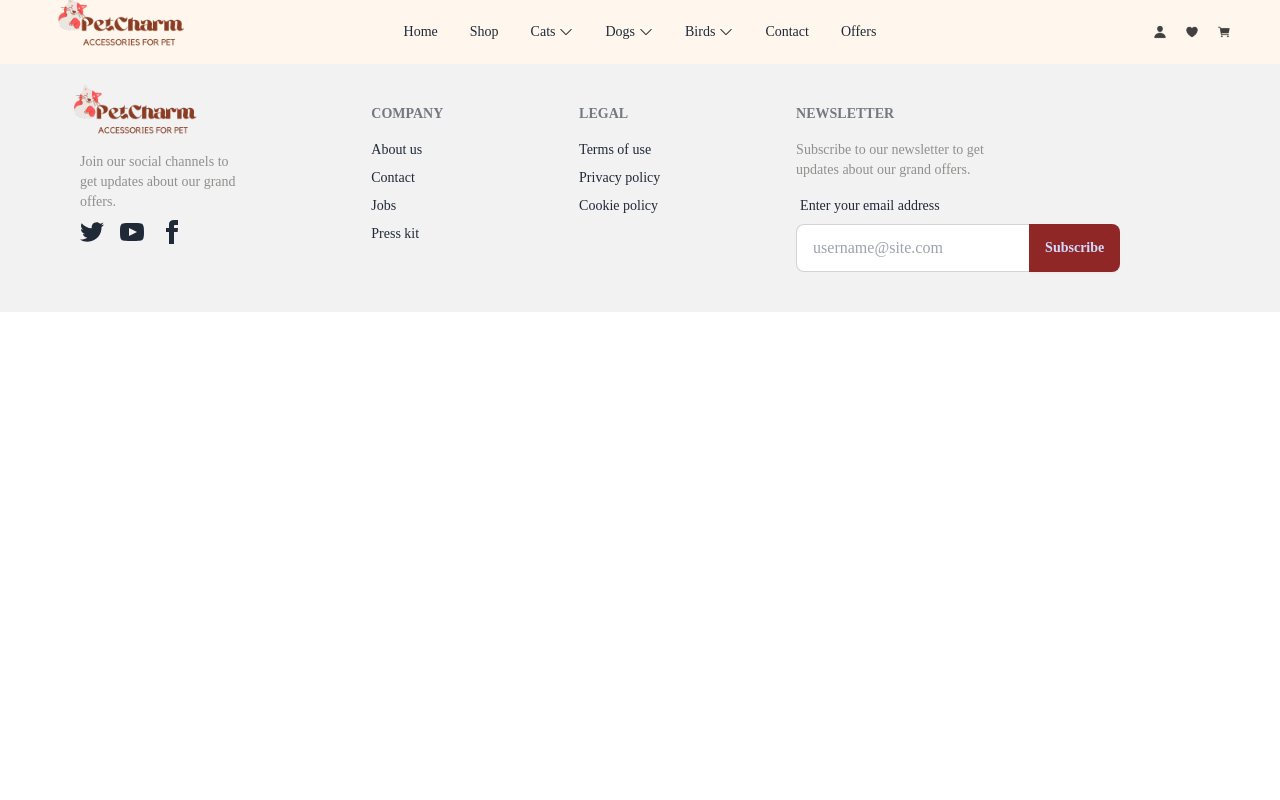
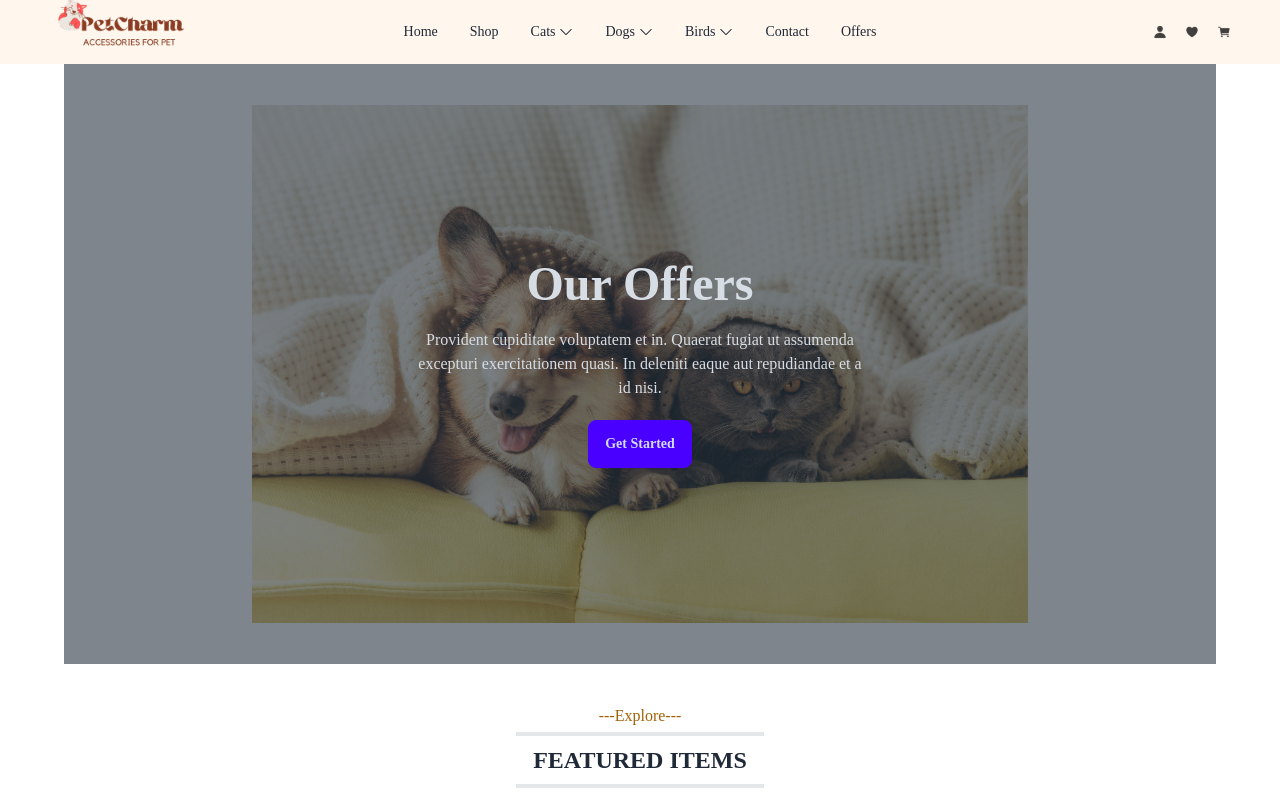
Before and after one commit to ahmisrafil/PetCharm, a React (Vite) app in the folder PetCharm-client/: page /offers in a window 1280 px wide. Shown: the top 800 px of the page. Built offline with nearby package versions, Linux system fonts and the light colour scheme.

Commit message:
offer page  added

```diff
--- /dev/null
+++ b/PetCharm-client/src/components/Shared/Cover.jsx
@@ -0,0 +1,18 @@
+import React from 'react';
+
+const Cover = ({img, title}) => {
+    return (
+        <div className="hero h-[600px]" style={{ backgroundImage: `url("${img}")` }}>
+            <div className="hero-overlay bg-opacity-60"></div>
+            <div className="hero-content text-center text-neutral-content">
+                <div className="max-w-md">
+                    <h1 className="mb-5 text-5xl font-bold">{title}</h1>
+                    <p className="mb-5">Provident cupiditate voluptatem et in. Quaerat fugiat ut assumenda excepturi exercitationem quasi. In deleniti eaque aut repudiandae et a id nisi.</p>
+                    <button className="btn btn-primary">Get Started</button>
+                </div>
+            </div>
+        </div>
+    );
+};
+
+export default Cover;
--- a/PetCharm-client/src/pages/Home/Home/Home.jsx
+++ b/PetCharm-client/src/pages/Home/Home/Home.jsx
@@ -2,10 +2,13 @@ import React from 'react';
 import Slider from '../../../components/Home/Slider';
 import Featured_Catgory from '../../../components/Home/Featured_Catgory';
 import FeaturedItems from '../../../components/Home/FeaturedItems';
-
+import { Helmet} from 'react-helmet-async';
 const Home = () => {
     return (
         <div className='min-h-screen'>
+            <Helmet>
+                <title>PetCharm | Home</title>
+            </Helmet>
          <Slider></Slider>
          <Featured_Catgory></Featured_Catgory>
          <FeaturedItems></FeaturedItems>
--- a/PetCharm-client/src/pages/Offers/Offers.jsx
+++ b/PetCharm-client/src/pages/Offers/Offers.jsx
@@ -1,11 +1,18 @@
 import React from 'react';
 import { Helmet } from 'react-helmet-async';
+import Cover from '../../components/Shared/Cover';
+import coverImg from '../../assets/icons/cat-dog.png'
+import FeaturedItems from '../../components/Home/FeaturedItems';
+
+
 const Offers = () => {
     return (
-        <div>
+        <div className='mx-16'>
             <Helmet>
-                <title>Offers</title>
+                <title>PetCharm | Offers</title>
             </Helmet>
+            <Cover img={coverImg} title={"Our Offers"}></Cover>
+            <FeaturedItems></FeaturedItems>
         </div>
     );
 };
```
